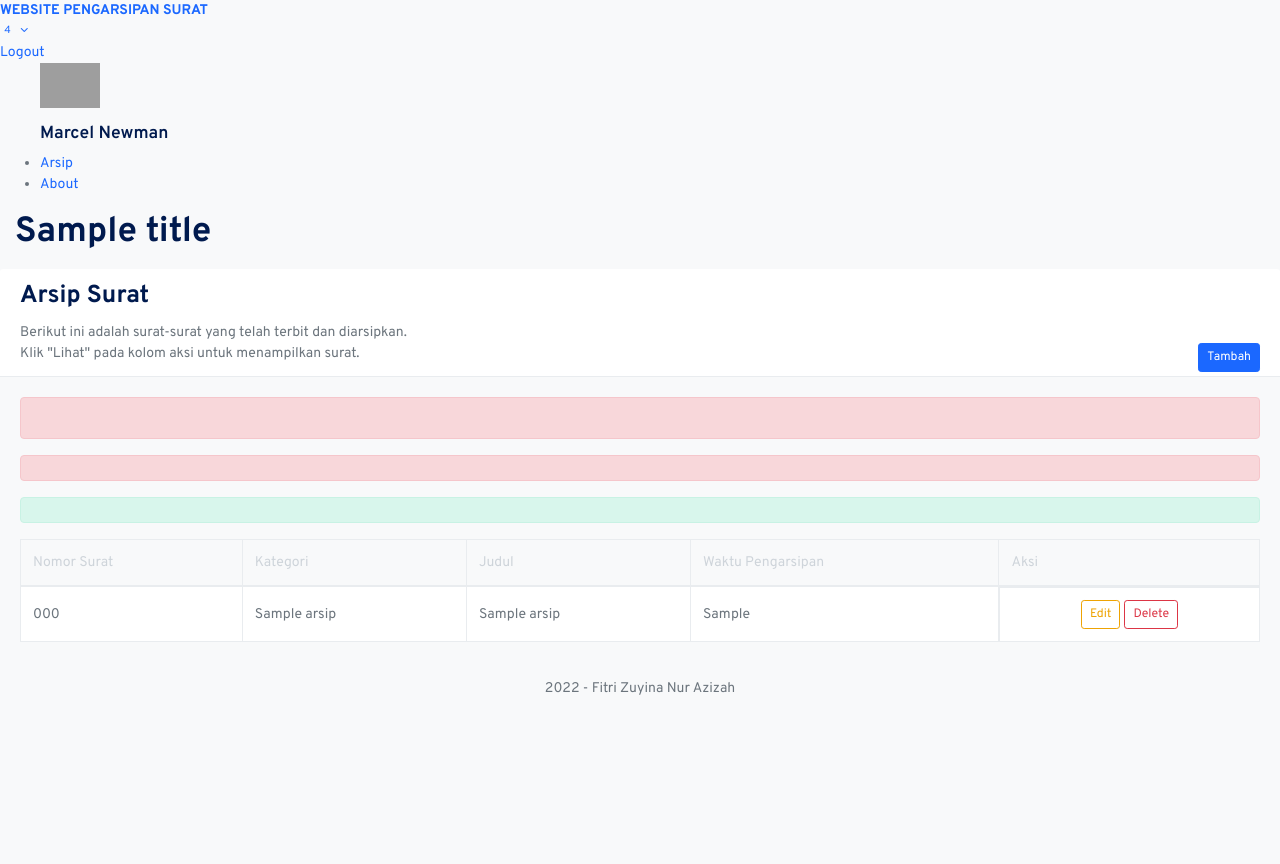
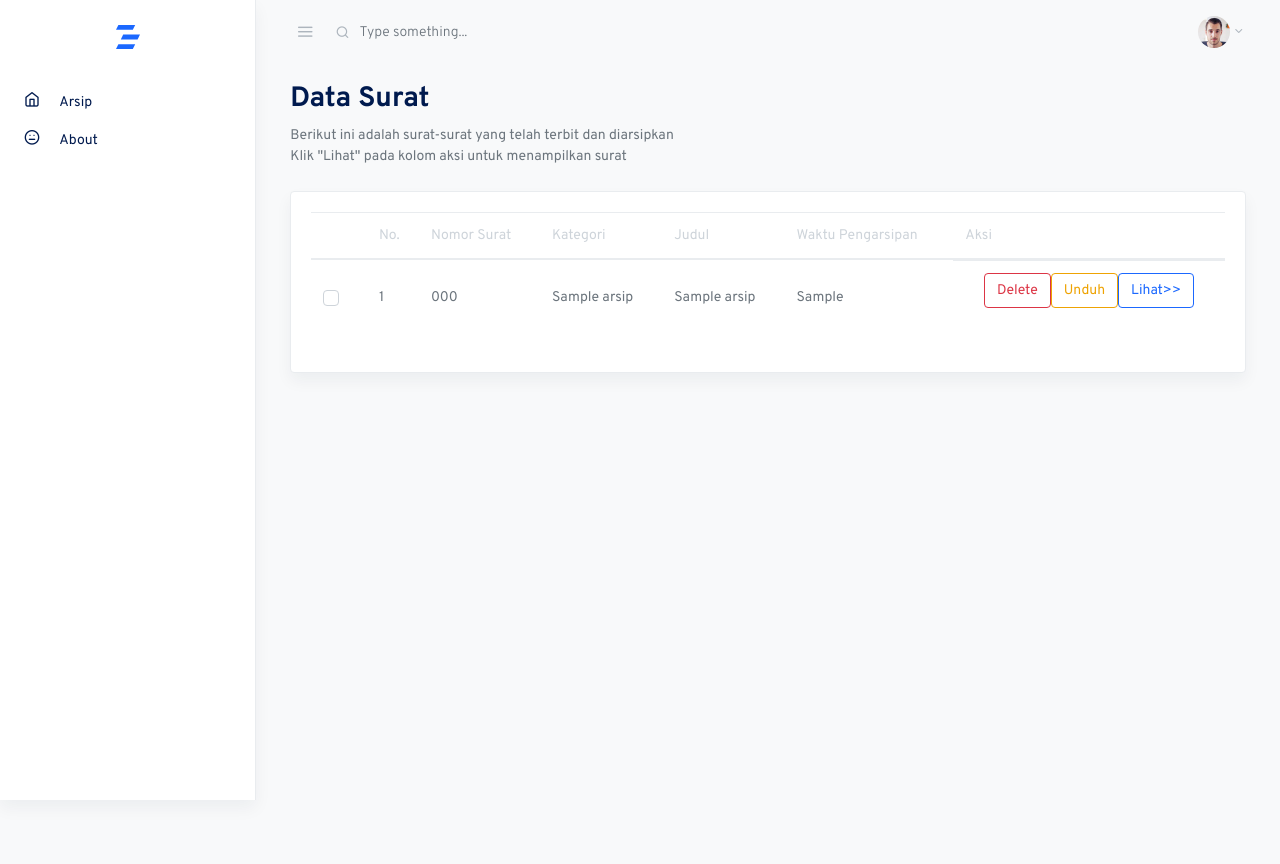
Before and after one commit to nuranoer/appserkom_arsip, a CodeIgniter 4 app: the page made by app/Views/arsip/data.php in a window 1280 px wide. Before the commit the page ends 695 px from the top, so only its background shows below. Run offline with PHP 8.4 and a stand-in for CodeIgniter, Linux system fonts and the light colour scheme; the template is opened without the code that fills it: most values are stand-ins (such as "Sample title", 1, 10 or a date in 2020); data that the repository does not hold is empty; some libraries are stand-ins or nearby versions; some web fonts are replaced; grey boxes are pictures that could not be loaded.

Commit message:
Migration Layout

```diff
--- a/app/Database/Migrations/2022-11-01-035710_Arsip.php
+++ b/app/Database/Migrations/2022-11-01-035710_Arsip.php
@@ -25,7 +25,7 @@ class Arsip extends Migration
                 'null'           => true,
 			],
             'tanggal_surat'       => [
-                'type'           => 'DATE',
+                'type'           => 'DATETIME',
                 'null'           => true,
             ],
             'file_surat'       => [
--- a/app/Views/arsip/data.php
+++ b/app/Views/arsip/data.php
@@ -1,50 +1,25 @@
 <?= $this->extend('arsip/layouts/app'); ?>
 
-<?= $this->section('css') ?>
-<!-- DataTables -->
-<link rel="stylesheet" href="<?= base_url('assets') ?>/plugins/datatables-bs4/css/dataTables.bootstrap4.min.css">
-<link rel="stylesheet" href="<?= base_url('assets') ?>/plugins/datatables-responsive/css/responsive.bootstrap4.min.css">
-<link rel="stylesheet" href="<?= base_url('assets') ?>/plugins/datatables-buttons/css/buttons.bootstrap4.min.css">
-<?= $this->endSection() ?>
+<?= $this->section('content'); ?>
 
-<?= $this->section('content'); ?>
-<!-- Content Wrapper. Contains page content -->
-<div class="content-wrapper">
-    <!-- Content Header (Page header) -->
-    <section class="content-header">
+<main role="main" class="main-content">
         <div class="container-fluid">
-            <div class="row mb-2">
-                <div class="col-sm-6">
-                    <h1><?= $title ?></h1>
-                </div>
-            </div>
-        </div><!-- /.container-fluid -->
-    </section>
-
-    <!-- Main content -->
-    <section id="main-content">
-          <section class="wrapper">
-            <!-- /.row -->
-            <div class="row mt">
+          <div class="row justify-content-center">
+            <div class="col-12">
+              <h2 class="mb-2 page-title">Data Surat</h2>
+              <p class="card-text">Berikut ini adalah surat-surat yang telah terbit dan diarsipkan <br>
+                Klik "Lihat" pada kolom aksi untuk menampilkan surat</p>
+              <div class="row my-4">
+                <!-- Small table -->
                 <div class="col-md-12">
-                    <div class="content-panel">
-                        <div class="card-header">
-                            <h3 class="card-title">Arsip Surat</h3>
-                            <a>Berikut ini adalah surat-surat yang telah terbit dan diarsipkan.
-                                <br> Klik "Lihat" pada kolom aksi untuk menampilkan surat.
-                            </a>
-                            <div class="float-right">
-                                <a href="<?= base_url('/dashboard/dosen/new'); ?>" class="btn btn-sm btn-primary"><i
-                                        class="fas fa-plus"></i> Tambah</a>
-                            </div>
-                        </div>
-                        <!-- /.card-header -->
+                  <div class="card shadow">
                     <div class="card-body">
-                            <?= $this->include('arsip/layouts/components/validation_checker'); ?>
-                            <div class="table-responsive">
-                                <table id="example1" class="table table-bordered table-striped">
+                      <!-- table -->
+                      <table class="table datatables" id="dataTable-1">
                       <thead>
                           <tr>
+                            <th></th>
+                            <th scope="col">No.</th>
                             <th scope="col">Nomor Surat</th>
                             <th scope="col">Kategori</th>
                             <th scope="col">Judul</th>
@@ -55,72 +30,94 @@
                         <tbody>
                         <?php
                                     if ($arsip) :
+                                        $no = 1;
                                         foreach($arsip as $a): ?>
-                                            <tr>
+                          <tr?>
+                            <td>
+                              <div class="custom-control custom-checkbox">
+                                <input type="checkbox" class="custom-control-input">
+                                <label class="custom-control-label"></label>
+                              </div>
+                            </td>
+                                <td><?= $no++ ?></td>
                                 <td><?= $a->nomor_surat ?></td>
                                 <td><?= $a->nama_kategori ?></td>
                                 <td><?= $a->judul_surat ?></td>
                                 <td><?= $a->waktu_arsip ?></td>
-                                                <td class="d-flex justify-content-center">
-                                                <a href="<?= base_url('dashboard/dosen/'.$a->id.'/edit') ?>"
-                                                    class="btn btn-sm btn-outline-warning mr-1">Edit</a>
+                                <td class="d-flex justify-content-center mb-2">
                                     <a href="#"
-                                                    data-href="<?= base_url('dashboard/dosen/'.$a->id.'/delete') ?>"
+                                        data-href="<?= base_url('dashboard/hero/'.$a->nomor_surat.'/delete') ?>"
                                         onclick="confirmToDelete(this)"
-                                                    class="btn btn-sm btn-outline-danger">Delete</a>
+                                        class="btn mb-2 btn-outline-danger">Delete</a>
+                                    <a href="#"
+                                        data-href="<?= base_url('dashboard/hero/'.$a->nomor_surat.'/delete') ?>"
+                                        onclick="confirmToDelete(this)"
+                                        class="btn mb-2 btn-outline-warning">Unduh</a>
+                                    <a href="#"
+                                        data-href="<?= base_url('dashboard/hero/'.$a->nomor_surat.'/delete') ?>"
+                                        onclick="confirmToDelete(this)"
+                                        class="btn mb-2 btn-outline-primary">Lihat>></a>
                                 </td>
                           </tr>
                           <?php endforeach; ?>
                         </tbody>
                         <?php else : ?>
                     <?php endif; ?>
-                                    </tbody>
                       </table>
                     </div>
                   </div>
-                        <!-- /.card-body -->
-                    </div>
-                    <!-- /.card -->
-                </div>
-            </div>
-            <!-- /.row -->
-        </div><!-- /.container-fluid -->
-    </section>
-    <!-- /.content -->
-</div>
+                </div> <!-- simple table -->
+              </div> <!-- end section -->
+            </div> <!-- .col-12 -->
+          </div> <!-- .row -->
+        </div> <!-- .container-fluid -->
 
-<div id="confirm-dialog" class="modal" tabindex="-1" role="dialog">
-    <div class="modal-dialog" role="document">
-        <div class="modal-content">
-            <div class="modal-body">
-                <h2 class="h2">Are you sure?</h2>
-                <p>The data will be deleted and lost forever</p>
-            </div>
-            <div class="modal-footer">
-                <a href="#" role="button" id="delete-button" class="btn btn-danger">Delete</a>
-                <button type="button" class="btn btn-secondary" data-dismiss="modal">Cancel</button>
-            </div>
-        </div>
-    </div>
-</div>
-
-<!-- /.content-wrapper -->
-<?= $this->endSection(); ?>
+      <?= $this->endSection() ?>
 
       <?= $this->section('js') ?>
-<script>
-    function confirmToDelete(el) {
-        $("#delete-button").attr("href", el.dataset.href);
-        $("#confirm-dialog").modal('show');
-    }
+    </div> <!-- .wrapper -->
+    <script src="<?= base_url('assets') ?>/js/jquery.min.js"></script>
+    <script src="<?= base_url('assets') ?>/js/popper.min.js"></script>
+    <script src="<?= base_url('assets') ?>/js/moment.min.js"></script>
+    <script src="<?= base_url('assets') ?>/js/bootstrap.min.js"></script>
+    <script src="<?= base_url('assets') ?>/js/simplebar.min.js"></script>
+    <script src='<?= base_url('assets') ?>/js/daterangepicker.js'></script>
+    <script src='<?= base_url('assets') ?>/js/jquery.stickOnScroll.js'></script>
+    <script src="<?= base_url('assets') ?>/js/tinycolor-min.js"></script>
+    <script src="<?= base_url('assets') ?>/js/config.js"></script>
+    <script src='<?= base_url('assets') ?>/js/jquery.dataTables.min.js'></script>
+    <script src='<?= base_url('assets') ?>/js/dataTables.bootstrap4.min.js'></script>
 
-    $(function () {
-        $("#example1").DataTable({
-            "responsive": true,
-            "lengthChange": false,
-            "autoWidth": false,
-            "buttons": ["copy", "csv", "excel", "pdf", "print", "colvis"]
-        }).buttons().container().appendTo('#example1_wrapper .col-md-6:eq(0)');
+    <script type="text/javascript">
+        $(document).ready(function() {
+            var table = $('#user-table').DataTable1({
+                "processing": true,
+                "serverSide": true,
+                "order": [],
+                "ajax": {
+                    "url": "<?php echo site_url('user/ajaxList') ?>",
+                    "type": "POST"
+                },
+                "columnDefs": [{
+                    "targets": [],
+                    "orderable": false,
+                }, ],
+            });
         });
     </script>
+    <script src="<?= base_url('assets') ?>/js/apps.js"></script>
+    <!-- Global site tag (gtag.js) - Google Analytics -->
+    <script async src="https://www.googletagmanager.com/gtag/js?id=UA-56159088-1"></script>
+    <script>
+      window.dataLayer = window.dataLayer || [];
+
+      function gtag()
+      {
+        dataLayer.push(arguments);
+      }
+      gtag('js', new Date());
+      gtag('config', 'UA-56159088-1');
+    </script>
+  </body>
+</html>
 <?= $this->endSection() ?>
--- a/app/Views/arsip/layouts/footer.php
+++ b/app/Views/arsip/layouts/footer.php
@@ -1,11 +1,39 @@
-      <!--footer start-->
-      <footer class="site-footer">
-          <div class="text-center">
-              2022 - Fitri Zuyina Nur Azizah
-              <a href="index.html#" class="go-top">
-                  <i class="fa fa-angle-up"></i>
-              </a>
-          </div>
-      </footer>
-      <!--footer end-->
-  </section>
+<script src="js/jquery.min.js"></script>
+    <script src="js/popper.min.js"></script>
+    <script src="js/moment.min.js"></script>
+    <script src="js/bootstrap.min.js"></script>
+    <script src="js/simplebar.min.js"></script>
+    <script src='js/daterangepicker.js'></script>
+    <script src='js/jquery.stickOnScroll.js'></script>
+    <script src="js/tinycolor-min.js"></script>
+    <script src="js/config.js"></script>
+    <script src="js/d3.min.js"></script>
+    <script src="js/topojson.min.js"></script>
+    <script src="js/datamaps.all.min.js"></script>
+    <script src="js/datamaps-zoomto.js"></script>
+    <script src="js/datamaps.custom.js"></script>
+    <script src="js/Chart.min.js"></script>
+    <script>
+      /* defind global options */
+      Chart.defaults.global.defaultFontFamily = base.defaultFontFamily;
+      Chart.defaults.global.defaultFontColor = colors.mutedColor;
+    </script>
+    <script src="js/gauge.min.js"></script>
+    <script src="js/jquery.sparkline.min.js"></script>
+    <script src="js/apexcharts.min.js"></script>
+    <script src="js/apexcharts.custom.js"></script>
+    <script src="js/apps.js"></script>
+    <!-- Global site tag (gtag.js) - Google Analytics -->
+    <script async src="https://www.googletagmanager.com/gtag/js?id=UA-56159088-1"></script>
+    <script>
+      window.dataLayer = window.dataLayer || [];
+
+      function gtag()
+      {
+        dataLayer.push(arguments);
+      }
+      gtag('js', new Date());
+      gtag('config', 'UA-56159088-1');
+
+      <?= $this->renderSection('js') ?>
+    </script>
--- a/app/Views/arsip/layouts/header.php
+++ b/app/Views/arsip/layouts/header.php
@@ -8,14 +8,13 @@
     <link rel="icon" href="favicon.ico">
     <title>GO-Arsip</title>
     <!-- Simple bar CSS -->
-    <link rel="stylesheet" href="css/simplebar.css">
+    <link rel="stylesheet" href="<?= base_url('assets') ?>/css/simplebar.css">
     <!-- Fonts CSS -->
     <link href="https://fonts.googleapis.com/css2?family=Overpass:ital,wght@0,100;0,200;0,300;0,400;0,600;0,700;0,800;0,900;1,100;1,200;1,300;1,400;1,600;1,700;1,800;1,900&display=swap" rel="stylesheet">
     <!-- Icons CSS -->
-    <link rel="stylesheet" href="css/feather.css">
+    <link rel="stylesheet" href="<?= base_url('assets') ?>/css/feather.css">
     <!-- Date Range Picker CSS -->
-    <link rel="stylesheet" href="css/daterangepicker.css">
+    <link rel="stylesheet" href="<?= base_url('assets') ?>/css/daterangepicker.css">
     <!-- App CSS -->
-    <link rel="stylesheet" href="css/app-light.css" id="lightTheme">
-    <link rel="stylesheet" href="css/app-dark.css" id="darkTheme" disabled>
+    <link rel="stylesheet" href="<?= base_url('assets') ?>/css/app-light.css" id="lightTheme">
   </head>
--- a/app/Views/arsip/layouts/navbar.php
+++ b/app/Views/arsip/layouts/navbar.php
@@ -1,33 +1,24 @@
-
-  <body>
-
-<section id="container" >
-    <!-- **********************************************************************************************************************************************************
-    TOP BAR CONTENT & NOTIFICATIONS
-    *********************************************************************************************************************************************************** -->
-    <!--header start-->
-    <header class="header black-bg">
-            <div class="sidebar-toggle-box">
-                <div class="fa fa-bars tooltips" data-placement="right" data-original-title="Toggle Navigation"></div>
+<body class="vertical  light  ">
+    <div class="wrapper">
+      <nav class="topnav navbar navbar-light">
+        <button type="button" class="navbar-toggler text-muted mt-2 p-0 mr-3 collapseSidebar">
+          <i class="fe fe-menu navbar-toggler-icon"></i>
+        </button>
+        <form class="form-inline mr-auto searchform text-muted">
+          <input class="form-control mr-sm-2 bg-transparent border-0 pl-4 text-muted" type="search" placeholder="Type something..." aria-label="Search">
+        </form>
+        <ul class="nav">
+          <li class="nav-item dropdown">
+            <a class="nav-link dropdown-toggle text-muted pr-0" href="#" id="navbarDropdownMenuLink" role="button" data-toggle="dropdown" aria-haspopup="true" aria-expanded="false">
+              <span class="avatar avatar-sm mt-2">
+                <img src="<?= base_url('assets') ?>/assets/avatars/face-1.jpg" alt="..." class="avatar-img rounded-circle">
+              </span>
+            </a>
+            <div class="dropdown-menu dropdown-menu-right" aria-labelledby="navbarDropdownMenuLink">
+              <a class="dropdown-item" href="#">Profile</a>
+              <a class="dropdown-item" href="#">Settings</a>
+              <a class="dropdown-item" href="#">Activities</a>
             </div>
-          <!--logo start-->
-          <a href="/" class="logo"><b>WEBSITE PENGARSIPAN SURAT</b></a>
-          <!--logo end-->
-          <div class="nav notify-row" id="top_menu">
-              <!--  notification start -->
-              <ul class="nav top-menu">
-                  <li class="dropdown">
-                      <a data-toggle="dropdown" class="dropdown-toggle" href="index.html#">
-                          <i class="fa fa-tasks"></i>
-                          <span class="badge bg-theme">4</span>
-                      </a>
-                  </li>
-              </ul>
-              <!--  notification end -->
-          </div>
-          <div class="top-menu">
-              <ul class="nav pull-right top-menu">
-                  <li><a class="logout" href="login.html">Logout</a></li>
-              </ul>
-          </div>
-      </header>
+          </li>
+        </ul>
+      </nav>
--- a/app/Views/arsip/layouts/sidebar.php
+++ b/app/Views/arsip/layouts/sidebar.php
@@ -1,29 +1,33 @@
-<!-- **********************************************************************************************************************************************************
-      MAIN SIDEBAR MENU
-      *********************************************************************************************************************************************************** -->
-      <!--sidebar start-->
-      <aside>
-          <div id="sidebar"  class="nav-collapse ">
-              <!-- sidebar menu start-->
-              <ul class="sidebar-menu" id="nav-accordion">
-
-              	  <p class="centered"><a href="profile.html"><img src="<?= base_url() ?>/assets/img/ui-sam.jpg" class="img-circle" width="60"></a></p>
-              	  <h5 class="centered">Marcel Newman</h5>
-
-                  <li class="mt">
-                      <a class="active" href="/">
-                          <i class="fa fa-th"></i>
-                          <span>Arsip</span>
-                      </a>
-                  </li>
-                  <li class="mt">
-                      <a class="active" href="about">
-                          <i class="fa fa-cogs"></i>
-                          <span>About</span>
-                      </a>
-                  </li>
-              </ul>
-              <!-- sidebar menu end-->
+<aside class="sidebar-left border-right bg-white shadow" id="leftSidebar" data-simplebar>
+        <a href="#" class="btn collapseSidebar toggle-btn d-lg-none text-muted ml-2 mt-3" data-toggle="toggle">
+          <i class="fe fe-x"><span class="sr-only"></span></i>
+        </a>
+        <nav class="vertnav navbar navbar-light">
+          <!-- nav bar -->
+          <div class="w-100 mb-4 d-flex">
+            <a class="navbar-brand mx-auto mt-2 flex-fill text-center" href="./index.html">
+              <svg version="1.1" id="logo" class="navbar-brand-img brand-sm" xmlns="http://www.w3.org/2000/svg" xmlns:xlink="http://www.w3.org/1999/xlink" x="0px" y="0px" viewBox="0 0 120 120" xml:space="preserve">
+                <g>
+                  <polygon class="st0" points="78,105 15,105 24,87 87,87 	" />
+                  <polygon class="st0" points="96,69 33,69 42,51 105,51 	" />
+                  <polygon class="st0" points="78,33 15,33 24,15 87,15 	" />
+                </g>
+              </svg>
+            </a>
           </div>
+          <ul class="navbar-nav flex-fill w-100 mb-2">
+            <li class="nav-item w-100">
+              <a class="nav-link" href="/">
+                <i class="fe fe-home fe-16"></i>
+                <span class="ml-3 item-text">Arsip</span>
+              </a>
+            </li>
+            <li class="nav-item w-100">
+              <a class="nav-link" href="calendar.html">
+                <i class="fe fe-meh fe-16"></i>
+                <span class="ml-3 item-text">About</span>
+              </a>
+            </li>
+          </ul>
+        </nav>
       </aside>
-      <!--sidebar end-->
```
Lines whose indentation alone changed are shown as unchanged.
